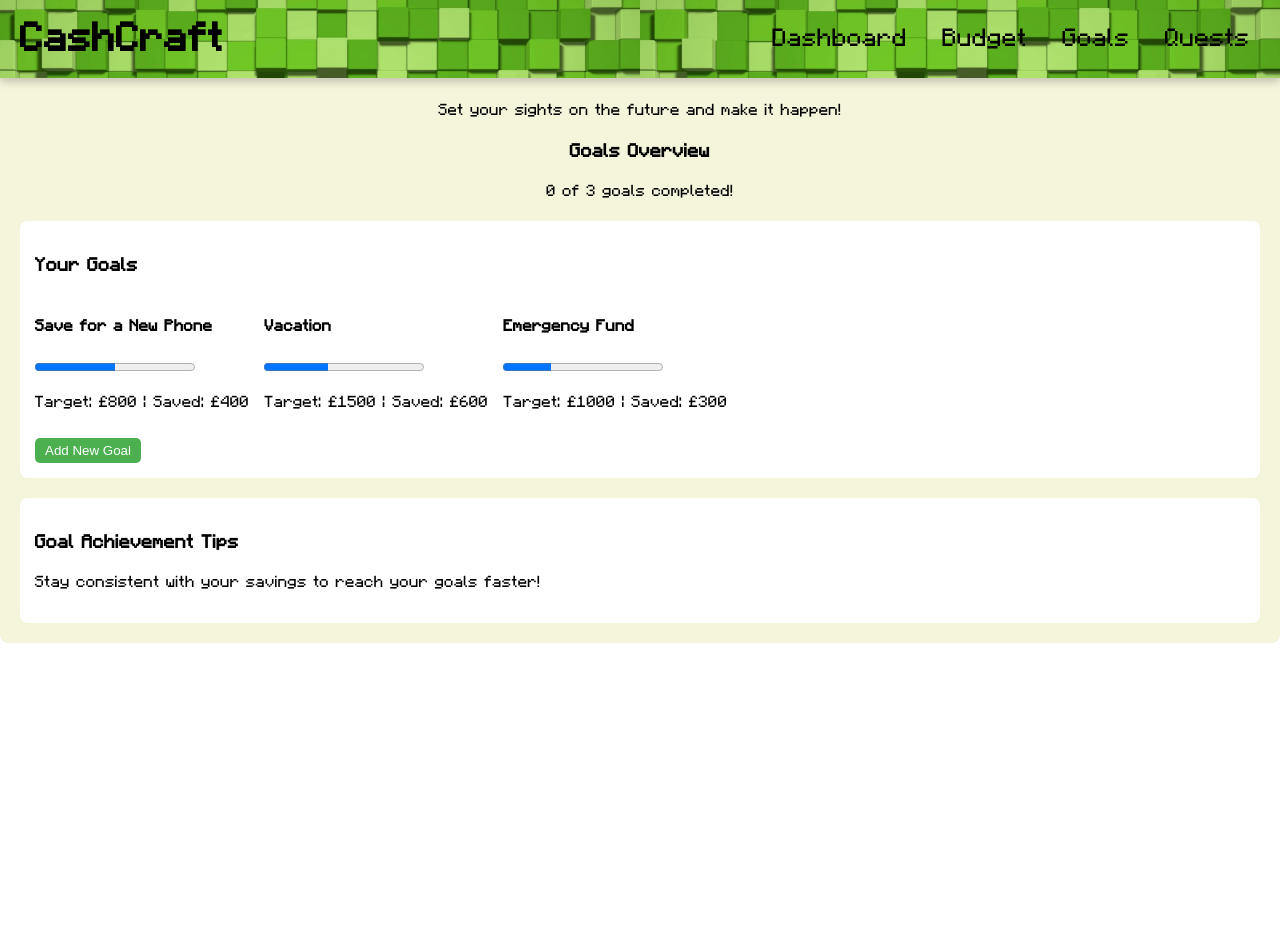
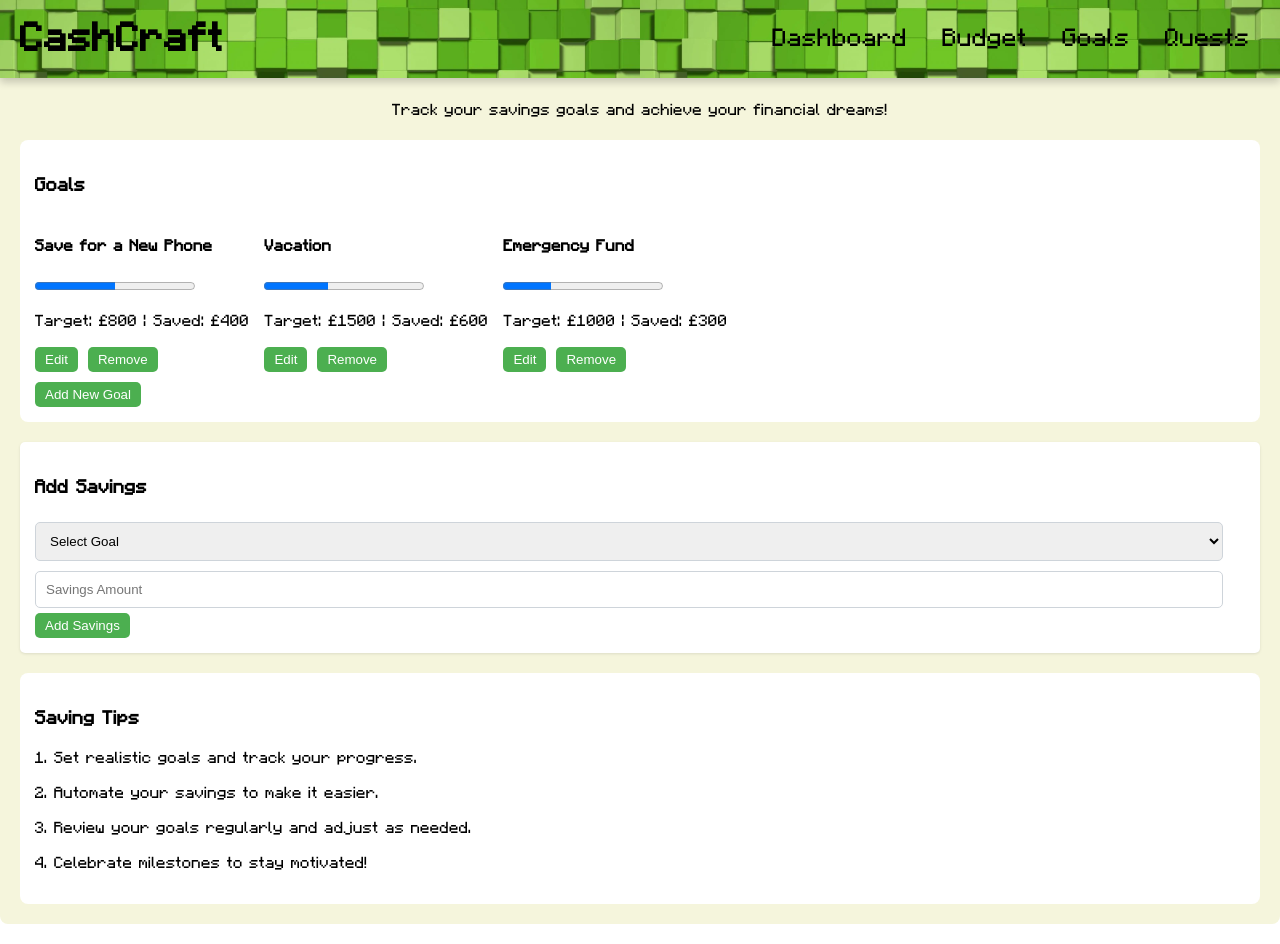
Before and after one commit to sparku7/CashCraft, a React (Create React App) app: page /goals in a window 1280 px wide. Before the commit the page ends 800 px from the top, so only its background shows below. Built offline with nearby package versions, Linux system fonts and the light colour scheme.

Commit message:
Goals, dashboard and budget working.

```diff
--- a/src/components/Goals.js
+++ b/src/components/Goals.js
@@ -1,40 +1,137 @@
-// Goals.js
-import React from 'react';
-import { useGoals } from './GoalsContext';
+import React, { useState, useEffect } from 'react';
 import '../css/Goals.css';
+import { useGoals } from './GoalsContext'; // Import your context
 
 const Goals = () => {
-  const { goals, totalGoals, completedGoals, addGoal } = useGoals();
+  const { goals, addGoal, removeGoal, editGoal } = useGoals(); // Get functions from context
+  const [newGoal, setNewGoal] = useState({ name: '', target: '' });
+  const [showModal, setShowModal] = useState(false);
+  const [editModal, setEditModal] = useState(false);
+  const [currentGoalIndex, setCurrentGoalIndex] = useState(null);
+  const [savingsAmount, setSavingsAmount] = useState(''); // New state for savings amount
+
+  const openEditModal = (index) => {
+    setCurrentGoalIndex(index);
+    setNewGoal({ name: goals[index].name, target: goals[index].target });
+    setEditModal(true);
+  };
+
+  const updateGoal = () => {
+    editGoal(currentGoalIndex, newGoal.name, newGoal.target); // Pass index to editGoal
+    setEditModal(false);
+  };
+
+  const handleAddGoal = () => {
+    addGoal(newGoal.name, newGoal.target);
+    setNewGoal({ name: '', target: '' });
+    setShowModal(false);
+  };
+
+  const handleAddSavings = (goalName) => {
+    const goal = goals.find(g => g.name === goalName);
+    if (goal) {
+      goal.saved += Number(savingsAmount); // Update saved amount
+    }
+    setSavingsAmount(''); // Reset savings amount
+  };
 
   return (
     <div className="goals">
       <header>
-        <h1>Your Financial Goals</h1>
-        <p>Set your sights on the future and make it happen!</p>
+        <h1>Your Savings Goals</h1>
+        <p>Track your savings goals and achieve your financial dreams!</p>
       </header>
 
-      <section className="goal-overview">
-        <h3>Goals Overview</h3>
-        <p>{completedGoals} of {totalGoals} goals completed!</p>
-      </section>
-
       <section className="goal-list">
-        <h3>Your Goals</h3>
+        <h3>Goals</h3>
         <ul>
           {goals.map((goal, index) => (
             <li key={index}>
               <h4>{goal.name}</h4>
               <progress value={goal.saved} max={goal.target}></progress>
               <p>Target: £{goal.target} | Saved: £{goal.saved}</p>
+              <button onClick={() => openEditModal(index)}>Edit</button>
+              <button className="remove-button" onClick={() => removeGoal(index)}>Remove</button>
             </li>
           ))}
         </ul>
-        <button onClick={() => addGoal('New Goal', 500)}>Add New Goal</button>
+        <button onClick={() => setShowModal(true)}>Add New Goal</button>
       </section>
 
+      <section className="add-savings">
+        <h3>Add Savings</h3>
+        <select onChange={(e) => setNewGoal({ ...newGoal, name: e.target.value })}>
+          <option value="">Select Goal</option>
+          {goals.map((goal) => (
+            <option key={goal.name} value={goal.name}>{goal.name}</option>
+          ))}
+        </select>
+        <input
+          type="number"
+          placeholder="Savings Amount"
+          value={savingsAmount} // Use new savings amount state
+          onChange={(e) => setSavingsAmount(e.target.value)} // Update savings amount state
+        />
+        <button onClick={() => handleAddSavings(newGoal.name)}>Add Savings</button> {/* Call handleAddSavings */}
+      </section>
+
+      {/* Modal for Adding New Goal */}
+      {showModal && (
+        <div className="modal">
+          <div className="modal-content">
+            <span className="close" onClick={() => setShowModal(false)}>&times;</span>
+            <h2>Add New Goal</h2>
+            <input
+              type="text"
+              placeholder="Goal Name"
+              value={newGoal.name}
+              onChange={(e) => setNewGoal({ ...newGoal, name: e.target.value })}
+              className="modal-input"
+            />
+            <input
+              type="number"
+              placeholder="Target Amount"
+              value={newGoal.target}
+              onChange={(e) => setNewGoal({ ...newGoal, target: e.target.value })}
+              className="modal-input"
+            />
+            <button onClick={handleAddGoal}>Add Goal</button>
+          </div>
+        </div>
+      )}
+
+      {/* Modal for Editing Goal */}
+      {editModal && (
+        <div className="modal">
+          <div className="modal-content">
+            <span className="close" onClick={() => setEditModal(false)}>&times;</span>
+            <h2>Edit Goal</h2>
+            <input
+              type="text"
+              placeholder="Goal Name"
+              value={newGoal.name}
+              onChange={(e) => setNewGoal({ ...newGoal, name: e.target.value })}
+              className="modal-input"
+            />
+            <input
+              type="number"
+              placeholder="Target Amount"
+              value={newGoal.target}
+              onChange={(e) => setNewGoal({ ...newGoal, target: e.target.value })}
+              className="modal-input"
+            />
+            <button onClick={updateGoal}>Update Goal</button>
+          </div>
+        </div>
+      )}
+
+      {/* Tips Box */}
       <section className="tips">
-        <h3>Goal Achievement Tips</h3>
-        <p>Stay consistent with your savings to reach your goals faster!</p>
+        <h3>Saving Tips</h3>
+        <p>1. Set realistic goals and track your progress.</p>
+        <p>2. Automate your savings to make it easier.</p>
+        <p>3. Review your goals regularly and adjust as needed.</p>
+        <p>4. Celebrate milestones to stay motivated!</p>
       </section>
     </div>
   );
--- a/src/components/GoalsContext.js
+++ b/src/components/GoalsContext.js
@@ -1,4 +1,4 @@
-import React, { createContext, useContext, useState } from 'react';
+import React, { createContext, useContext, useState, useEffect } from 'react';
 
 const GoalsContext = createContext();
 
@@ -7,11 +7,18 @@ export const useGoals = () => {
 };
 
 export const GoalsProvider = ({ children }) => {
-  const [goals, setGoals] = useState([
-    { name: 'Save for a New Phone', target: 800, saved: 400 },
-    { name: 'Vacation', target: 1500, saved: 600 },
-    { name: 'Emergency Fund', target: 1000, saved: 300 },
-  ]);
+  const [goals, setGoals] = useState(() => {
+    const savedGoals = JSON.parse(localStorage.getItem('savingsGoals'));
+    return savedGoals || [
+      { name: 'Save for a New Phone', target: 800, saved: 400 },
+      { name: 'Vacation', target: 1500, saved: 600 },
+      { name: 'Emergency Fund', target: 1000, saved: 300 },
+    ];
+  });
+
+  useEffect(() => {
+    localStorage.setItem('savingsGoals', JSON.stringify(goals));
+  }, [goals]);
 
   const totalGoals = goals.length;
   const completedGoals = goals.filter(goal => goal.saved >= goal.target).length;
@@ -20,8 +27,20 @@ export const GoalsProvider = ({ children }) => {
     setGoals([...goals, { name, target, saved: 0 }]);
   };
 
+  const editGoal = (name, target) => {
+    setGoals((prevGoals) =>
+      prevGoals.map((goal) =>
+        goal.name === name ? { ...goal, target: Number(target) } : goal
+      )
+    );
+  };
+
+  const removeGoal = (index) => {
+    setGoals((prevGoals) => prevGoals.filter((_, i) => i !== index));
+  };
+
   return (
-    <GoalsContext.Provider value={{ goals, totalGoals, completedGoals, addGoal }}>
+    <GoalsContext.Provider value={{ goals, totalGoals, completedGoals, addGoal, editGoal, removeGoal }}>
       {children}
     </GoalsContext.Provider>
   );
--- a/src/css/Goals.css
+++ b/src/css/Goals.css
@@ -43,3 +43,53 @@
     border-radius: 5px;
     cursor: pointer;
   }
+
+  .modal {
+    position: fixed;
+    top: 0;
+    left: 0;
+    width: 100%;
+    height: 100%;
+    background-color: rgba(0, 0, 0, 0.5);
+    display: flex;
+    align-items: center;
+    justify-content: center;
+  }
+
+  .modal-input {
+    width: 100%; /* Full width of the modal */
+    padding: 10px; /* Padding for comfort */
+    margin-bottom: 15px; /* Space below each input */
+    border: 1px solid #ccc; /* Light border */
+    border-radius: 5px; /* Rounded corners */
+    font-size: 16px; /* Font size */
+  }
+
+  .modal-content {
+    background-color: white;
+    padding: 20px;
+    border-radius: 5px;
+    width: 300px;
+  }
+
+  .close {
+    cursor: pointer;
+    float: right;
+  }
+
+  .add-savings {
+    margin: 20px 0;
+    padding: 15px;
+    background-color: #ffffff; /* White background for add savings section */
+    border-radius: 5px;
+    box-shadow: 0 1px 3px rgba(0, 0, 0, 0.1);
+  }
+
+  .add-savings select,
+  .add-savings input {
+    padding: 10px;
+    margin: 5px 0;
+    border: 1px solid #ced4da;
+    border-radius: 5px;
+    width: calc(100% - 22px); /* Adjust width to include padding */
+  }
```
